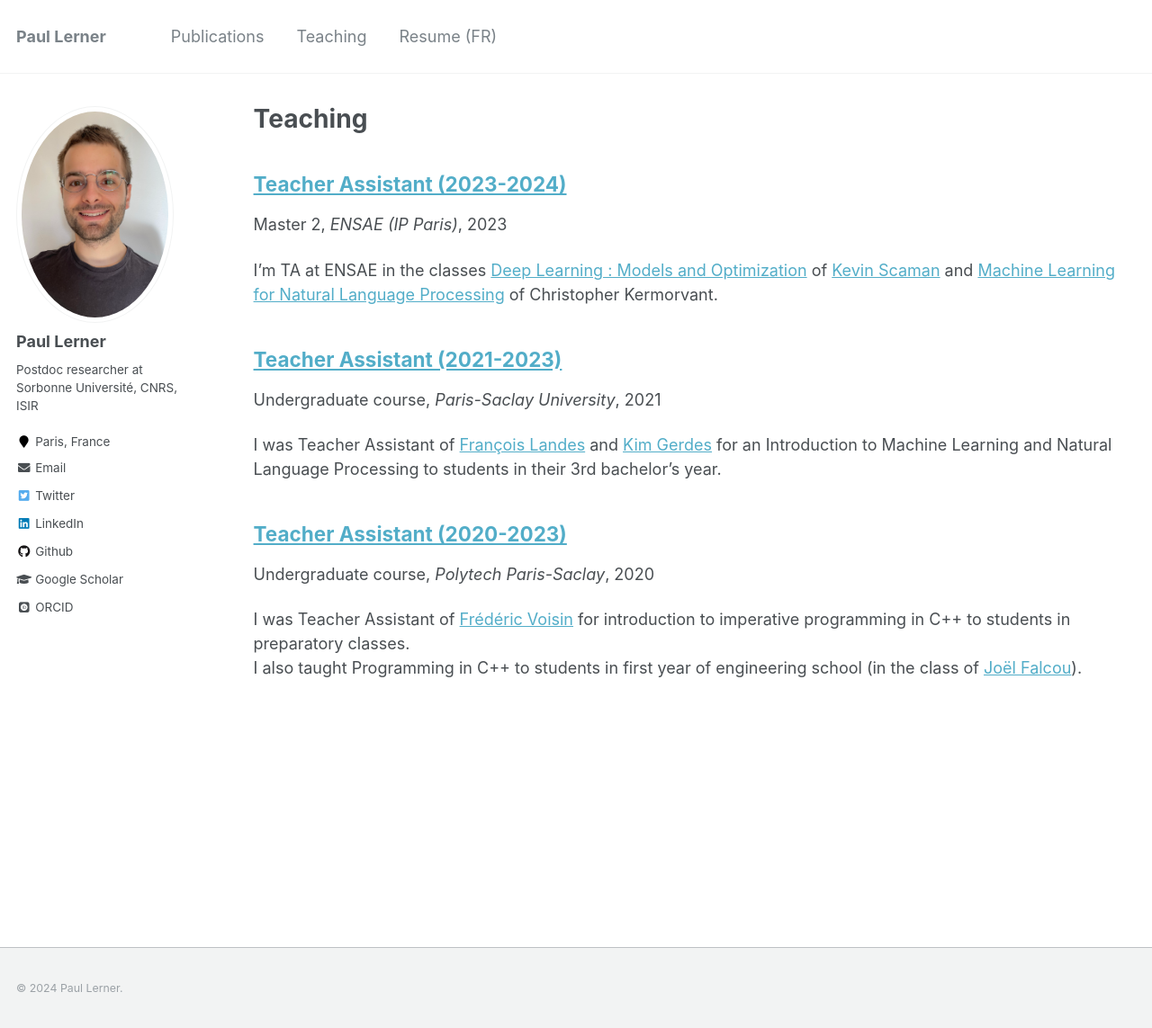
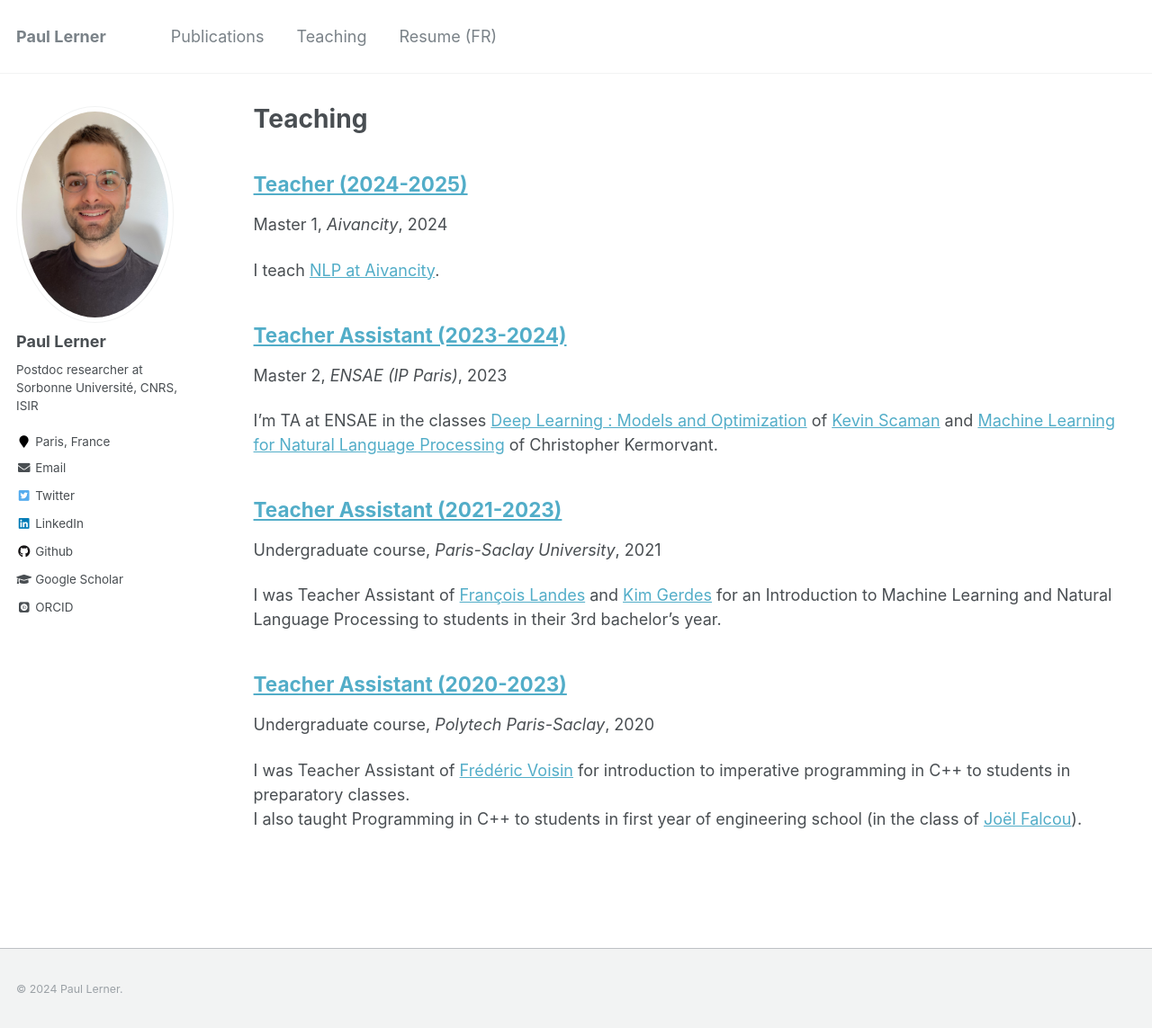
Before and after one commit to PaulLerner/PaulLerner.github.io, a Jekyll site: the page built from _pages/teaching.html, in a window 1280 px wide and 1145 px high. Shown: the whole window at 90% size. Built offline with Jekyll 4.4.1, drawn with Linux system fonts in a browser that asks for light colours; some web fonts are replaced.

Commit message:
aivancity

```diff
--- /dev/null
+++ b/_teaching/2024-aivancity.md
@@ -0,0 +1,9 @@
+---
+title: "Teacher (2024-2025)"
+collection: teaching
+type: "Master 1"
+venue: "Aivancity"
+date: 2024-10-01
+---
+
+I teach [NLP at Aivancity](https://paullerner.github.io/aivancity_nlp/).
```
Also changed, not shown: _pages/about.md (+1 -1 lines).
